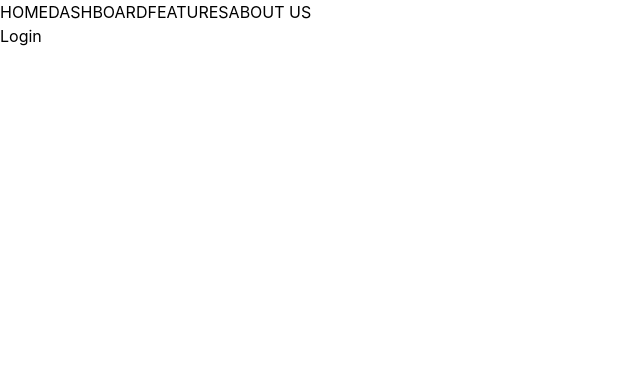
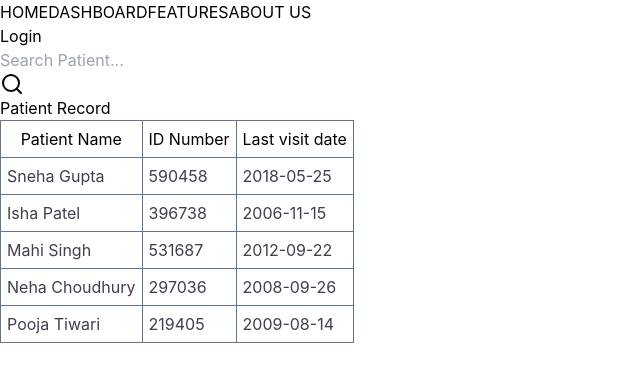
Before and after one commit to suraj7974/Vatsalya, a React (Vite) app in the folder client/: page /patient-record in a window 1280 px wide. Shown: the top 382 px of the page, without its empty margins (0-640 px from the left). Built offline with nearby package versions, Linux system fonts and the light colour scheme.

Commit message:
Table and register section done

```diff
--- a/client/package.json
+++ b/client/package.json
@@ -10,6 +10,7 @@
     "preview": "vite preview"
   },
   "dependencies": {
+    "lucide-react": "^0.356.0",
     "react": "^18.2.0",
     "react-dom": "^18.2.0",
     "react-router-dom": "^6.22.3"
--- a/client/src/App.tsx
+++ b/client/src/App.tsx
@@ -7,6 +7,8 @@ import MoreResults from "./MoreResults";
 import FAQ from "./FAQ";
 import Blog from "./Blog";
 import Dashboard from "./dashboard";
+import PatientRecord from "./patient-record";
+import PatientRegister from "./patient-register";
 
 function App() {
   return (
@@ -21,6 +23,14 @@ function App() {
           <Route
             path="/dashboard"
             element={<Dashboard />}
+          ></Route>
+          <Route
+            path="/patient-record"
+            element={<PatientRecord />}
+          ></Route>
+          <Route
+            path="/patient-register"
+            element={<PatientRegister />}
           ></Route>
           <Route
             path="/UploadImages"
--- /dev/null
+++ b/client/src/components/input.tsx
@@ -0,0 +1,12 @@
+interface InputProps{
+    label: string;
+};
+
+export const Input = ({label}: InputProps) => {
+  return (
+    <div className="flex flex-col w-1/2">
+        <label htmlFor={label}>{label}</label>
+        <input type="text" className="p-2 px-3 focus:outline-none rounded-lg bg-[#CDDEFF]" />
+    </div>
+  )
+}
--- a/client/src/dashboard.tsx
+++ b/client/src/dashboard.tsx
@@ -1,20 +1,21 @@
+import { Link } from "react-router-dom"
 import { Searchbar } from "./components/searchbar"
 
 const Dashboard = () => {
     return (
         <div className="flex items-center justify-center py-10 text-[#1F1F1F]">
             <div className="flex flex-col items-center w-3/4 gap-y-10">
-                <Searchbar />
+                <Searchbar/>
                 <h1 className="text-4xl font-bold">Welcome Doctor Sandeep Pandey 👋</h1>
                 <div className="w-full flex flex-col gap-y-4">
                     <h2 className="text-2xl">Choose</h2>
                     <div className="flex gap-x-5 h-[200px]">
-                        <div className="bg-[#CDDEFF] text-[#2C3D8F] w-1/2 h-full flex justify-center items-center rounded-3xl">
+                        <Link to="/patient-record" className="bg-[#CDDEFF] text-[#2C3D8F] w-1/2 h-full flex justify-center items-center rounded-3xl">
                             <h3 className="text-4xl font-">Patient Record</h3>
-                        </div>
-                        <div className="bg-[#CDDEFF] text-[#2C3D8F] w-1/2 h-full flex justify-center items-center rounded-3xl">
+                        </Link>
+                        <Link to="/patient-register" className="bg-[#CDDEFF] text-[#2C3D8F] w-1/2 h-full flex justify-center items-center rounded-3xl">
                             <h3 className="text-4xl font-">Patient Register</h3>
-                        </div>
+                        </Link>
                     </div>
                 </div>
             </div>
--- a/client/src/index.css
+++ b/client/src/index.css
@@ -15,3 +15,10 @@ body {
     font-family: source-code-pro, Menlo, Monaco, Consolas, 'Courier New',
       monospace;
   }
+
+th{
+  @apply font-normal p-1.5 border border-slate-500
+}
+td{
+  @apply border p-1.5 text-[#3F3F4F] border-slate-500
+}
--- /dev/null
+++ b/client/src/patient-record.tsx
@@ -0,0 +1,59 @@
+import { Searchbar } from "./components/searchbar"
+
+const PatientRecord = () => {
+    const data = [
+        {
+            name: "Sneha Gupta",
+            id: 590458,
+            date: "2018-05-25",
+        },
+        {
+            name: "Isha Patel",
+            id: 396738,
+            date: "2006-11-15",
+        },
+        {
+            name: "Mahi Singh",
+            id: 531687,
+            date: "2012-09-22",
+        },
+        {
+            name: "Neha Choudhury",
+            id: 297036,
+            date: "2008-09-26",
+        },
+        {
+            name: "Pooja Tiwari",
+            id: 219405,
+            date: "2009-08-14",
+        },
+    ]
+    return (
+        <div className="flex items-center justify-center py-10 text-[#1F1F1F]">
+            <div className="flex flex-col items-start w-3/4 gap-y-10">
+                <Searchbar />
+                <h3 className="text-3xl text-[#2C3D8F]">Patient Record</h3>
+                <table className="bg-[#CDDEFF] w-full text-center text-xl">
+                    <thead className="text-[#2C3D8F]">
+                        <tr>
+                            <th>Patient Name</th>
+                            <th>ID Number</th>
+                            <th>Last visit date </th>
+                        </tr>
+                    </thead>
+                    <tbody>
+                        {data.length !== 0 && data.map(cell => (
+                            <tr key={cell.id}>
+                                <td>{cell.name}</td>
+                                <td>{cell.id}</td>
+                                <td>{cell.date}</td>
+                            </tr>
+                        ))}
+                    </tbody>
+                </table>
+            </div>
+        </div>
+    )
+}
+
+export default PatientRecord
--- /dev/null
+++ b/client/src/patient-register.tsx
@@ -0,0 +1,30 @@
+import { Input } from "./components/input"
+import { Searchbar } from "./components/searchbar"
+
+const PatientRegister = () => {
+    return (
+        <div className="flex items-center justify-center py-10 text-[#1F1F1F]">
+            <div className="flex flex-col items-start w-3/4 gap-y-10">
+                <Searchbar />
+                <h3 className="text-3xl text-[#2C3D8F]">Patient Register</h3>
+                <div className="w-full flex flex-col items-center gap-y-3">
+                    <input id="file" type="file" className="hidden" />
+                    <label htmlFor="file" className="bg-[#5A81FA] hover:bg-opacity-95 p-2 px-3 rounded text-white">Upload file</label>
+                    <Input label="Center x(mm)" />
+                    <Input label="Center y(mm)" />
+                    <Input label="Semi axes a(mm)" />
+                    <Input label="Semi axes b(mm)" />
+                    <Input label="Angle(radian)" />
+                    <Input label="OFD" />
+                    <Input label="BFD" />
+                    <Input label="Head circumference(cm)" />
+                    <Input label="Gestational Age(in weeks)" />
+                    <Input label="Estimated Fetal Weight" />
+                    <button className="bg-[#5A81FA]  hover:bg-opacity-95 p-2 px-3 rounded text-white">Analyze</button>
+                </div>
+            </div>
+        </div>
+    )
+}
+
+export default PatientRegister
```
Also changed, not shown: 2 other files (tests, documents, lock files or other folders).
